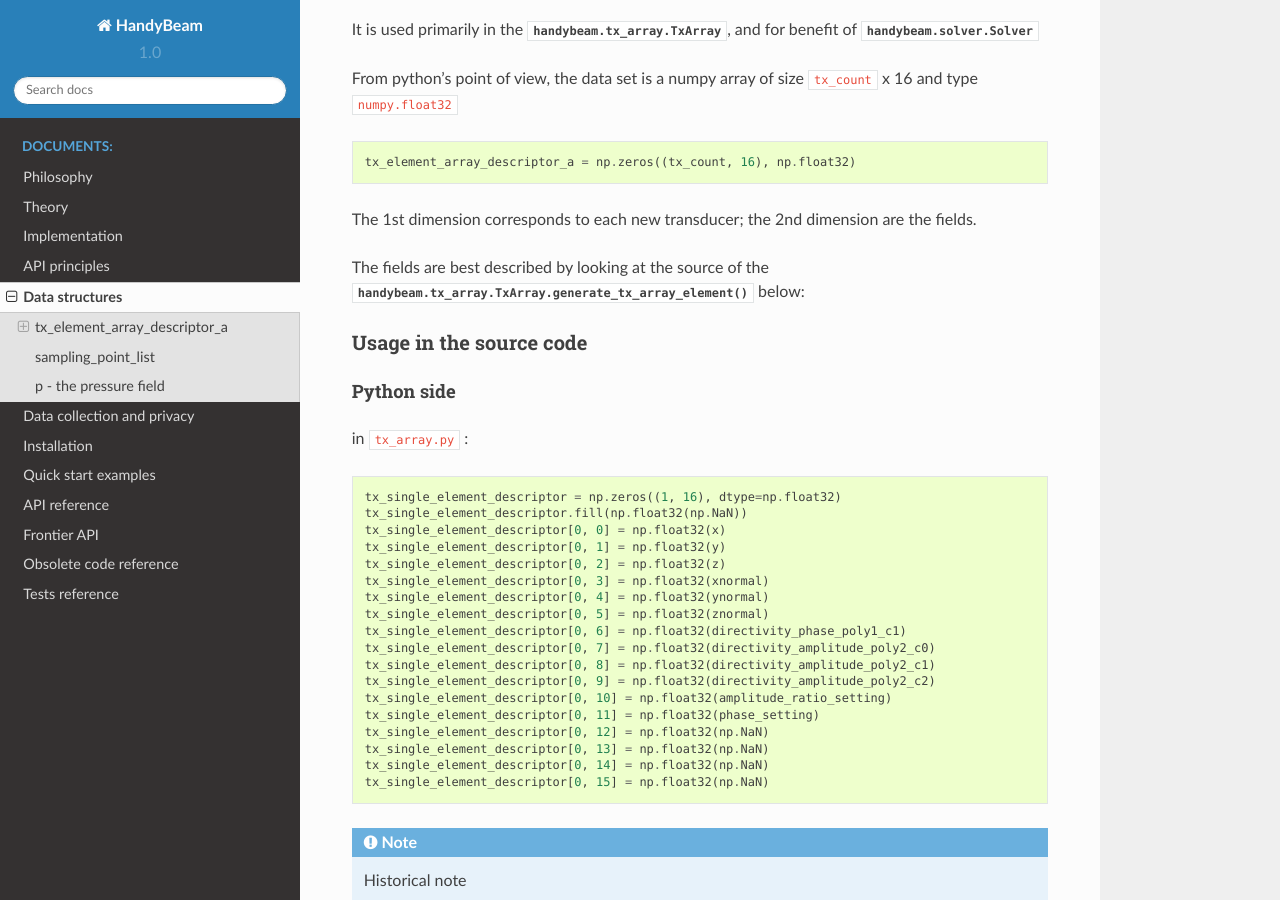
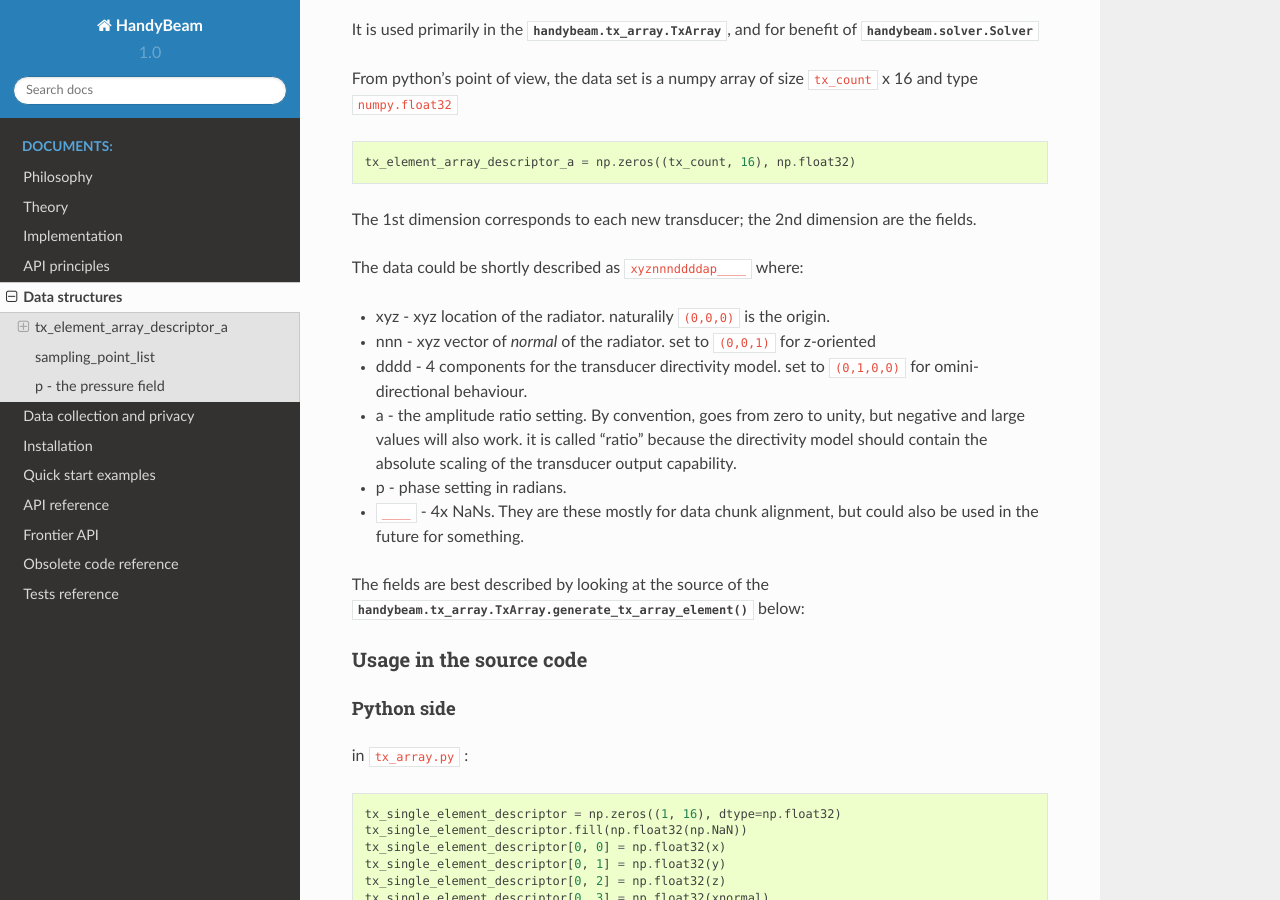
Before and after one commit to ultraleap/HandyBeam, a Sphinx documentation site: the page built from doc/source/024_R1_data_structures.rst, in a window 1280 px wide and 900 px high, scrolled down 560 px. Built offline with Sphinx 7.4.7 and the Read the Docs theme 2.0.0, drawn with Linux system fonts in a browser that asks for light colours; the version number is read from the project's files by our own code.

Commit message:
update the documentation of data structures

```diff
--- a/doc/source/024_R1_data_structures.rst
+++ b/doc/source/024_R1_data_structures.rst
@@ -28,6 +28,16 @@ From python's point of view, the data set is a numpy array of size :code:`tx_cou
     tx_element_array_descriptor_a = np.zeros((tx_count, 16), np.float32)
 
 The 1st dimension corresponds to each new transducer; the 2nd dimension are the fields.
+
+The data could be shortly described as :code:`xyznnnddddap____` where:
+
+* xyz - xyz location of the radiator. naturalily :code:`(0,0,0)` is the origin.
+* nnn - xyz vector of *normal* of the radiator. set to :code:`(0,0,1)` for z-oriented
+* dddd - 4 components for the transducer directivity model. set to :code:`(0,1,0,0)` for omini-directional behaviour.
+* a - the amplitude ratio setting. By convention, goes from zero to unity, but negative and large values will also work. it is called "ratio" because the directivity model should contain the absolute scaling of the transducer output capability.
+* p - phase setting in radians.
+* :code:`____` - 4x NaNs. They are these mostly for data chunk alignment, but could also be used in the future for something.
+
 
 The fields are best described by looking at the source of the :meth:`handybeam.tx_array.TxArray.generate_tx_array_element` below:
 
```
Also changed, not shown: 2 other files.
